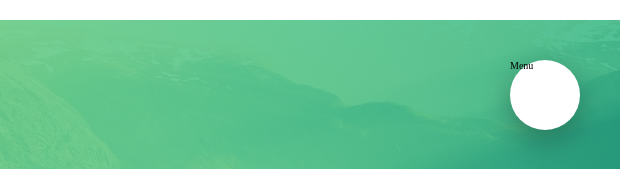
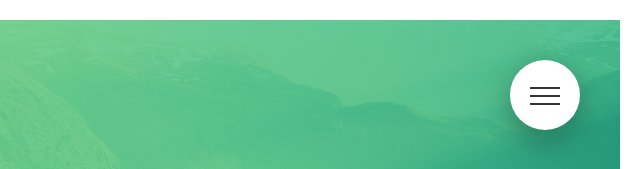
Before and after one commit to Josue-ls/Css-natours, a website: page index.html in a window 1280 px wide. Shown: the top 169 px of the page, 640-1280 px from the left. Drawn offline with Linux system fonts and the light colour scheme.

Commit message:
feat: menu icon added

```diff
--- a/index.html
+++ b/index.html
@@ -18,7 +18,9 @@
   <body>
     <div class="navigation">
       <input type="checkbox" class="navigation__checkbox" id="navi-toggle" />
-      <label for="navi-toggle" class="navigation__button">Menu</label>
+      <label for="navi-toggle" class="navigation__button">
+        <span class="navigation__icon">&nbsp;</span>
+      </label>
 
       <div class="navigation__background">&nbsp;</div>
       <nav class="navigation__nav">
--- a/sass/layout/_navigation.scss
+++ b/sass/layout/_navigation.scss
@@ -13,6 +13,8 @@
     border-radius: 50%;
     z-index: 2000;
     box-shadow: 0 1rem 3rem rgba($color-black, 0.3);
+    text-align: center;
+    cursor: pointer;
   }
 
   &__background {
@@ -27,18 +29,18 @@
       $color-primary-dark
     );
     z-index: 1000;
-    transition: transform 0.8s;
+    transition: transform 0.8s cubic-bezier(0.86, 0, 0.07, 1);
   }
 
   &__nav {
     height: 100vh;
     position: fixed;
     top: 0;
-    right: 0;
+    left: 0;
     z-index: 1500;
     opacity: 0;
     width: 0;
-    transition: all 0.8s;
+    transition: all 0.8s cubic-bezier(0.68, -0.55, 0.265, 1.55);
   }
 
   &__list {
@@ -96,4 +98,39 @@
     opacity: 1;
     width: 100%;
   }
+
+  &__icon {
+    position: relative;
+    margin-top: 3.5rem;
+    &,
+    &::before,
+    &::after {
+      width: 3rem;
+      height: 2px;
+      background-color: $color-grey-dark-3;
+      display: inline-block;
+    }
+
+    &::before,
+    &::after {
+      content: "";
+      position: absolute;
+      left: 0;
+      transition: all 0.2s;
+    }
+
+    &::before {
+      top: -0.8rem;
+    }
+    &::after {
+      top: 0.8rem;
+    }
+  }
+
+  &__button:hover &__icon::before {
+    top: -1rem;
+  }
+  &__button:hover &__icon::after {
+    top: 1rem;
+  }
 }
```
Also changed, not shown: css/style.css.
